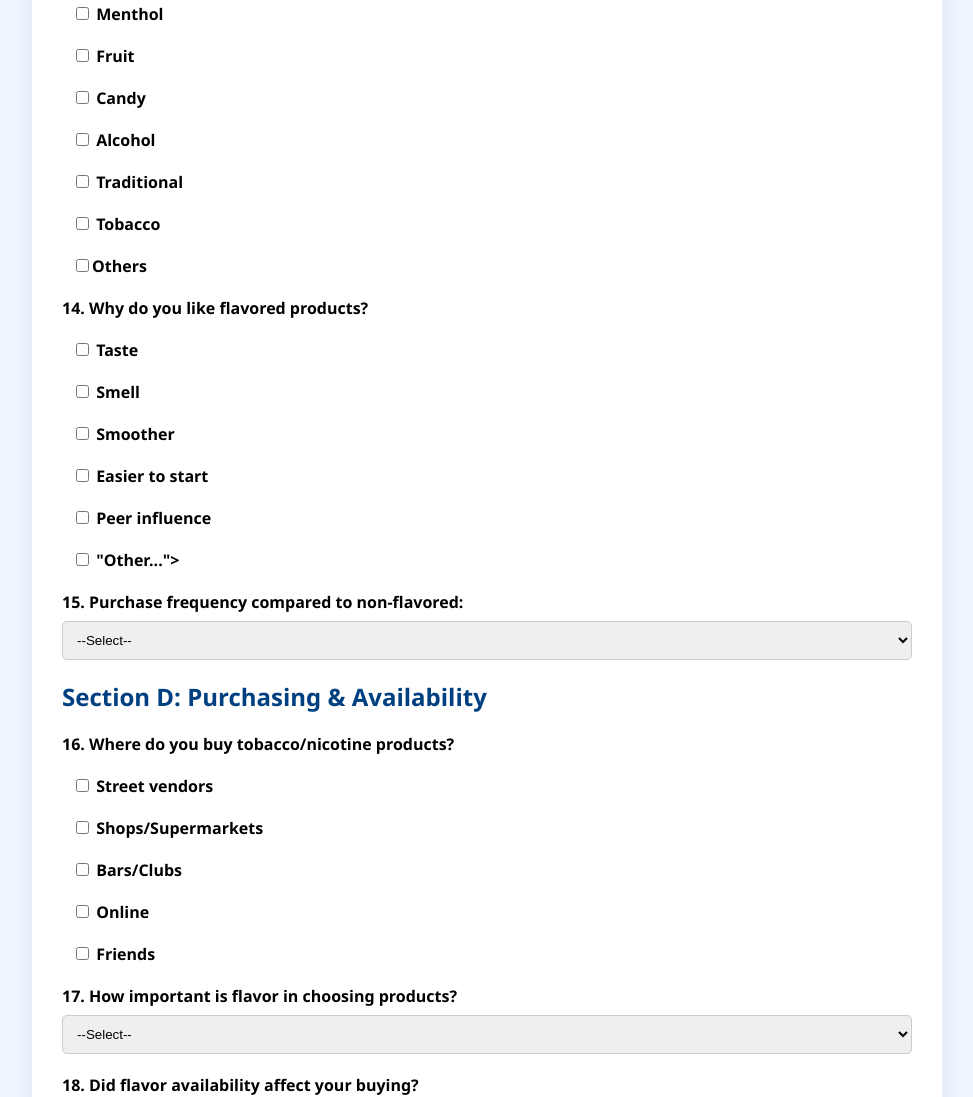
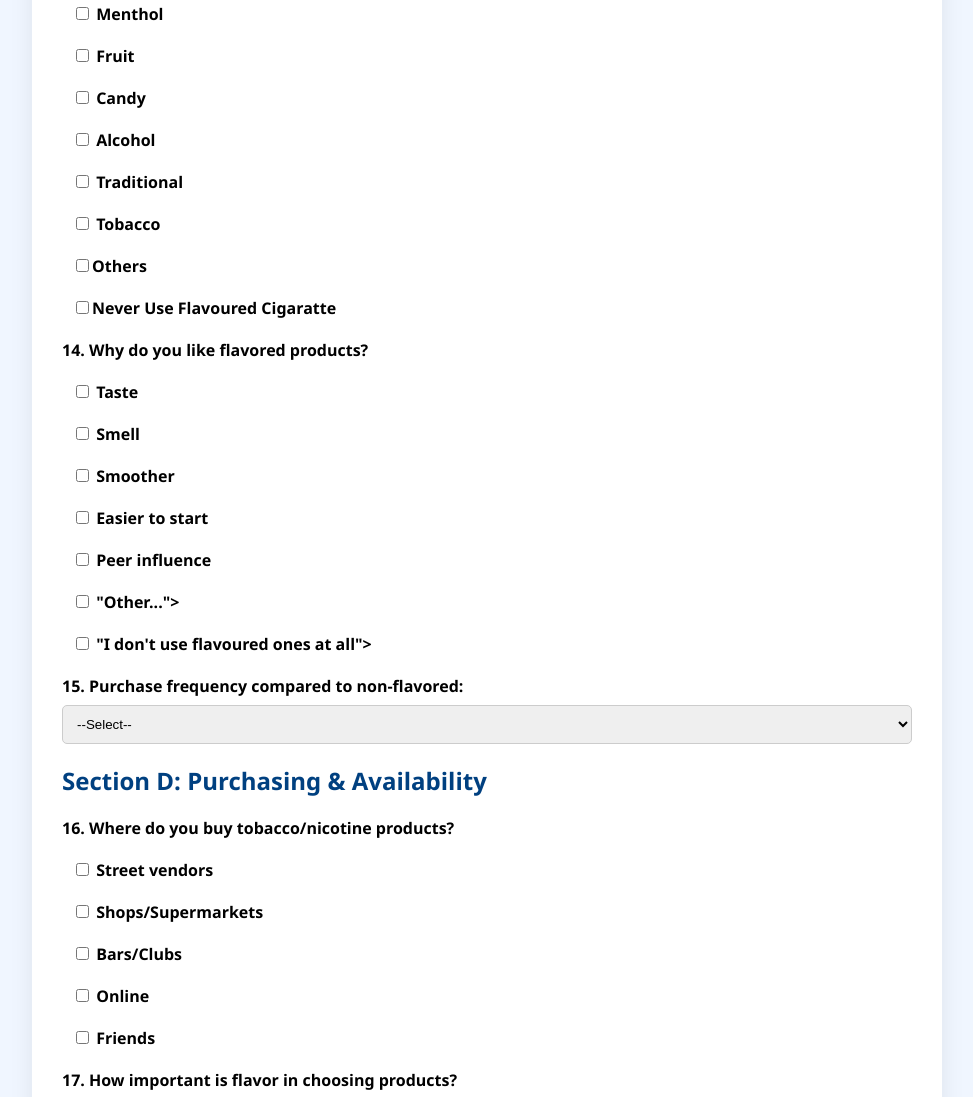
Before and after one commit to ijegss/tobacco-survey, a plain HTML site: page index.html in a window 1280 px wide. Shown: the part 2294-3391 px from the top of the page, without its empty margins (153-1126 px from the left). Drawn offline with Linux system fonts and the light colour scheme.

Commit message:
Update index.html

```diff
--- a/index.html
+++ b/index.html
@@ -234,6 +234,7 @@
         <label><input type="checkbox" name="FlavorsUsed" value="Traditional"> Traditional</label>
         <label><input type="checkbox" name="FlavorsUsed" value="Tobacco"> Tobacco</label>
         <label><input type="checkbox" name="FlavorsUsed" value="Other flavors">Others</label>
+        <label><input type="checkbox" name="FlavorsUsed" value="Never Use Flavoured Cigaratte">Never Use Flavoured Cigaratte</label>
       </div>
 
       <label>14. Why do you like flavored products?</label>
@@ -244,6 +245,7 @@
         <label><input type="checkbox" name="FlavorReasons" value="Easier"> Easier to start</label>
         <label><input type="checkbox" name="FlavorReasons" value="Peer"> Peer influence</label>
         <label><input type="checkbox" name="FlavorReasons" value="others"> "Other..."></label>
+        <label><input type="checkbox" name="FlavorReasons" value="Don't use at all"> "I don't use flavoured ones at all"></label>
       </div>
 
       <label>15. Purchase frequency compared to non-flavored:</label>
@@ -252,6 +254,7 @@
         <option value="More often">More often</option>
         <option value="Same">About the same</option>
         <option value="Less">Less often</option>
+        <option value="Does not apply">Does not apply, I don't use flavours</option>
       </select>
 
       <h2>Section D: Purchasing & Availability</h2>
```
